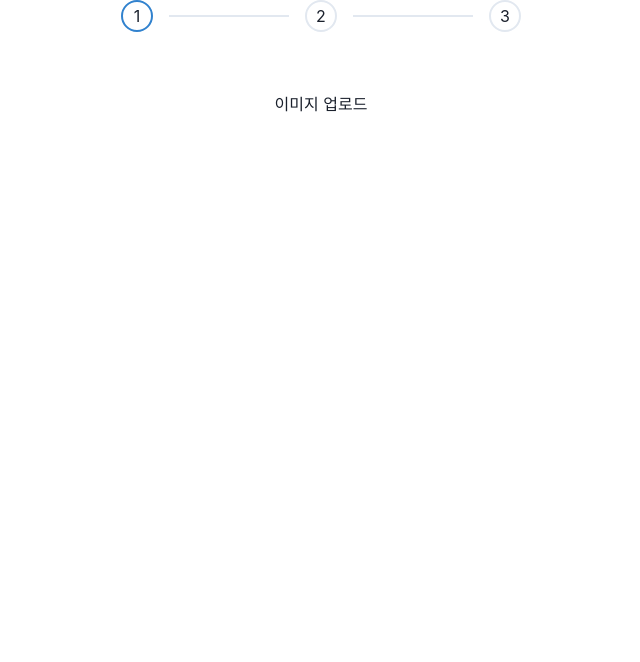
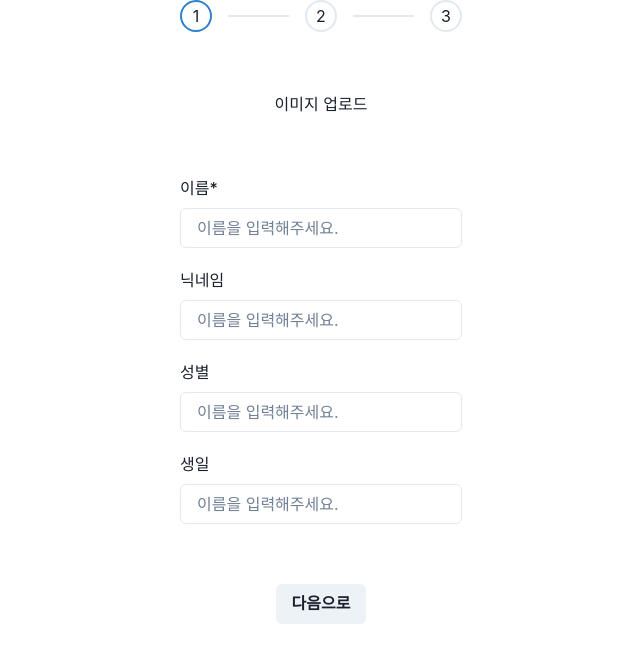
Before and after one commit to DDD-Community/DDD-10-WABLE-WEB, a Next.js app: page /profile in a window 1280 px wide. Shown: the top 662 px of the page, without its empty margins (319-959 px from the left). Built offline with nearby package versions, Linux system fonts and the light colour scheme.

Commit message:
feat: 프로필 입력을 위한 input들을 form 안에서 렌더링

```diff
--- a/src/components/profile/ProfileBasicInformationForm.tsx
+++ b/src/components/profile/ProfileBasicInformationForm.tsx
@@ -1,7 +1,11 @@
 import { ProfileSteps } from '@/pages/profile';
 import {
   Box,
+  Button,
   Flex,
+  FormControl,
+  FormLabel,
+  Input,
   Step,
   StepIndicator,
   StepNumber,
@@ -9,6 +13,7 @@ import {
   StepStatus,
   Stepper,
 } from '@chakra-ui/react';
+import { useFormContext } from 'react-hook-form';
 
 export default function ProfileBasicInformationForm({
   steps,
@@ -17,6 +22,8 @@ export default function ProfileBasicInformationForm({
   steps: ProfileSteps;
   activeStep: number;
 }) {
+  const { register } = useFormContext();
+
   return (
     <Flex w="100%" gap="60px" flexDirection="column" alignItems="center">
       <Stepper index={activeStep} w="100%">
@@ -34,7 +41,41 @@ export default function ProfileBasicInformationForm({
         ))}
       </Stepper>
       <Box>이미지 업로드</Box>
-      <Flex></Flex>
+      <Flex flexDirection="column" gap="20px">
+        <FormControl>
+          <FormLabel htmlFor="name">이름*</FormLabel>
+          <Input
+            id="name"
+            placeholder="이름을 입력해주세요."
+            {...register('name')}
+          />
+        </FormControl>
+        <FormControl>
+          <FormLabel htmlFor="name">닉네임</FormLabel>
+          <Input
+            id="name"
+            placeholder="이름을 입력해주세요."
+            {...register('name')}
+          />
+        </FormControl>
+        <FormControl>
+          <FormLabel htmlFor="name">성별</FormLabel>
+          <Input
+            id="name"
+            placeholder="이름을 입력해주세요."
+            {...register('name')}
+          />
+        </FormControl>
+        <FormControl>
+          <FormLabel htmlFor="name">생일</FormLabel>
+          <Input
+            id="name"
+            placeholder="이름을 입력해주세요."
+            {...register('name')}
+          />
+        </FormControl>
+      </Flex>
+      <Button>다음으로</Button>
     </Flex>
   );
 }
--- a/src/models/profile.ts
+++ b/src/models/profile.ts
@@ -1,13 +1,23 @@
 import { z } from 'zod';
 
 export const profileSchema = z.object({
-  name: z.string({
-    required_error: '이름을 입력해주세요.',
+  name: z
+    .string({
+      required_error: '이름을 입력해주세요.',
+    })
+    .max(10, {
+      message: '이름은 10자 이내로 입력해주세요.',
+    }),
+  nickname: z
+    .string({
+      required_error: '닉네임을 입력해주세요.',
+    })
+    .max(10, {
+      message: '닉네임은 10자 이내로 입력해주세요.',
+    }),
+  gender: z.tuple([z.literal('남성'), z.literal('여성')], {
+    required_error: '성별을 선택해주세요.',
   }),
-  nickname: z.string({
-    required_error: '닉네임을 입력해주세요.',
-  }),
-  gender: z.tuple([z.literal('남성'), z.literal('여성')]),
   birthday: z.string({
     required_error: '생년월일을 입력해주세요.',
   }),
--- a/src/pages/profile.tsx
+++ b/src/pages/profile.tsx
@@ -26,10 +26,15 @@ export default function Profile() {
     resolver: zodResolver(profileSchema),
   });
 
+  function handleSubmit(profile: ProfileSchema) {
+    console.log(profile);
+  }
+
   return (
     <FormProvider {...methods}>
       <Container centerContent>
         <Center maxWidth="400px" w="100%">
+          <form onSubmit={methods.handleSubmit(handleSubmit)}>
             <Funnel>
               <Funnel.Step name="프로필 상세 정보 입력 - 기본 정보">
                 <ProfileBasicInformationForm
@@ -38,6 +43,7 @@ export default function Profile() {
                 />
               </Funnel.Step>
             </Funnel>
+          </form>
         </Center>
       </Container>
     </FormProvider>
```
Lines whose indentation alone changed are shown as unchanged.
